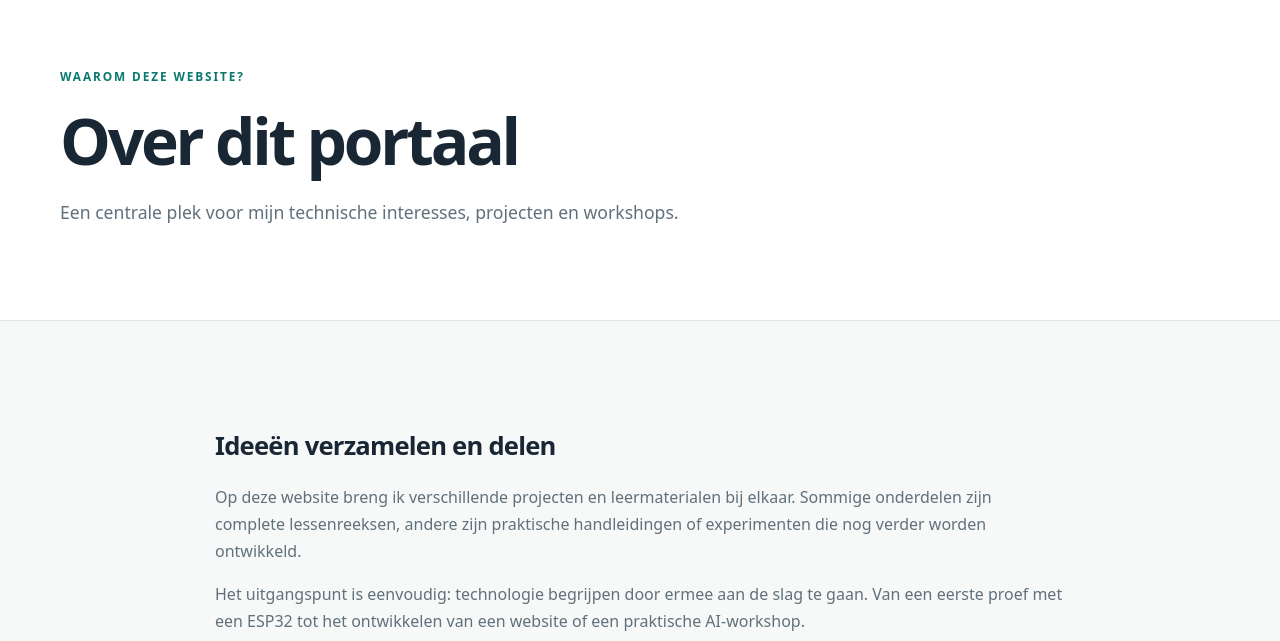
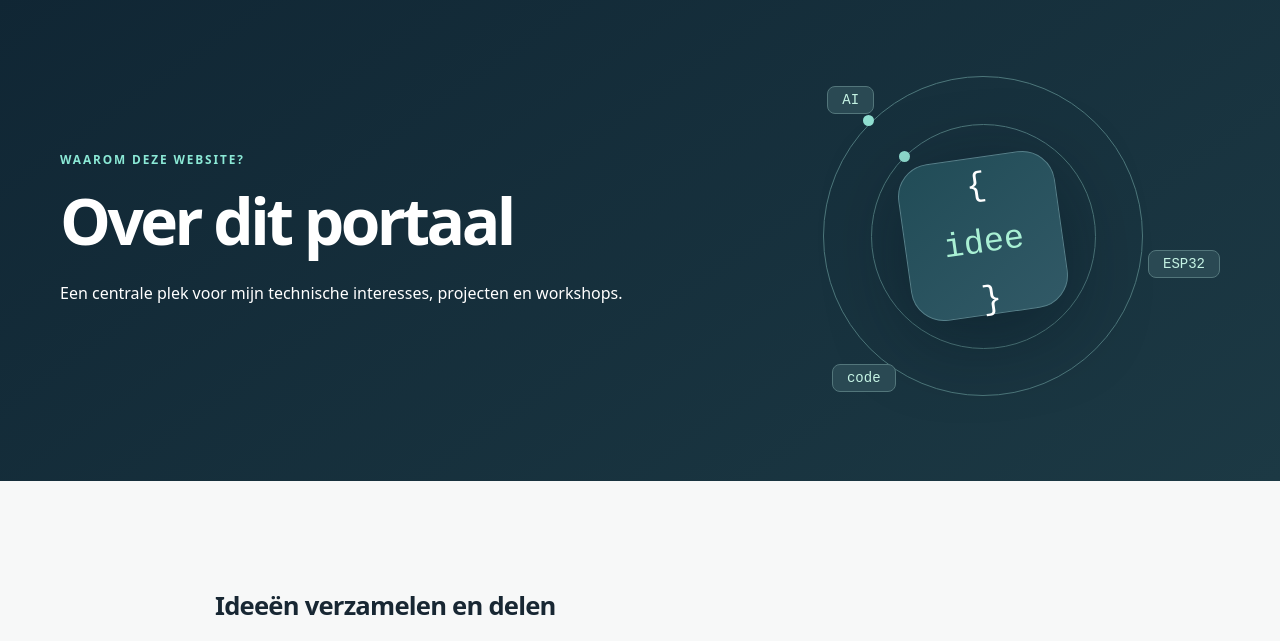
Before and after one commit to Yildiz2505/ypkurt-portaal, a plain HTML site: page over.html in a window 1280 px wide. Shown: the part 88-729 px from the top of the page. Drawn offline with Linux system fonts and the light colour scheme.

Commit message:
Geef subpagina dezelfde donkere schermbrede hero als YPKurt startpagina

```diff
--- a/over.html
+++ b/over.html
@@ -1,4 +1,4 @@
-<!doctype html><html lang="nl"><head><meta charset="utf-8"><meta name="viewport" content="width=device-width,initial-scale=1"><meta name="description" content="Over het YPKurt-portaal, workshops en technische projecten."><title>Over dit portaal · YPKurt</title><link rel="stylesheet" href="css/style.css"><script src="js/app.js" defer></script></head><body data-page="about">
+<!doctype html><html lang="nl"><head><meta charset="utf-8"><meta name="viewport" content="width=device-width,initial-scale=1"><meta name="description" content="Over het YPKurt-portaal, workshops en technische projecten."><title>Over dit portaal · YPKurt</title><link rel="stylesheet" href="css/style.css?v=20261025-hero"><script src="js/app.js" defer></script></head><body data-page="about">
 <a class="skip" href="#inhoud">Ga naar inhoud</a><header class="site-header"><div class="container header-inner"><a class="logo" href="index.html"><span class="logo-icon">Y<span>.</span></span><span>YPKurt</span></a><nav class="nav" aria-label="Hoofdnavigatie"><a href="index.html">Home</a><a href="projecten.html">Projecten</a><a href="updates.html">Ontwikkelingen</a><a class="active" aria-current="page" href="over.html">Over dit portaal</a><a href="https://workshops.ypkurt.nl/">Workshops</a></nav><button id="theme-toggle" class="theme-button" type="button" aria-label="Wissel thema">◐ <span>Thema</span></button></div></header>
-<main id="inhoud"><section class="page-hero"><div class="container"><p class="eyebrow">WAAROM DEZE WEBSITE?</p><h1>Over dit portaal</h1><p>Een centrale plek voor mijn technische interesses, projecten en workshops.</p></div></section><section class="section"><div class="container reading-width"><h2>Ideeën verzamelen en delen</h2><p>Op deze website breng ik verschillende projecten en leermaterialen bij elkaar. Sommige onderdelen zijn complete lessenreeksen, andere zijn praktische handleidingen of experimenten die nog verder worden ontwikkeld.</p><p>Het uitgangspunt is eenvoudig: technologie begrijpen door ermee aan de slag te gaan. Van een eerste proef met een ESP32 tot het ontwikkelen van een website of een praktische AI-workshop.</p><h2>Zelfstandige websites</h2><p>Het portaal verwijst naar andere websites binnen YPKurt. De inhoud daarvan wordt apart beheerd. Zo kan ieder project zijn eigen vorm en tempo houden.</p><h2>Over mij</h2><p>Een uitgebreidere persoonlijke introductie kan hier later worden toegevoegd. Voorlopig ligt de nadruk op de projecten en workshops.</p><a class="btn btn-primary" href="index.html">Terug naar de startpagina</a></div></section></main>
+<main id="inhoud"><section class="hero"><div class="container hero-grid"><div><p class="eyebrow">WAAROM DEZE WEBSITE?</p><h1>Over dit portaal</h1><p>Een centrale plek voor mijn technische interesses, projecten en workshops.</p></div><div class="hero-art" aria-hidden="true"><div class="art-ring ring-one"></div><div class="art-ring ring-two"></div><div class="art-core">{ <span>idee</span> }</div><span class="art-tag tag-one">AI</span><span class="art-tag tag-two">ESP32</span><span class="art-tag tag-three">code</span></div></div></section><section class="section"><div class="container reading-width"><h2>Ideeën verzamelen en delen</h2><p>Op deze website breng ik verschillende projecten en leermaterialen bij elkaar. Sommige onderdelen zijn complete lessenreeksen, andere zijn praktische handleidingen of experimenten die nog verder worden ontwikkeld.</p><p>Het uitgangspunt is eenvoudig: technologie begrijpen door ermee aan de slag te gaan. Van een eerste proef met een ESP32 tot het ontwikkelen van een website of een praktische AI-workshop.</p><h2>Zelfstandige websites</h2><p>Het portaal verwijst naar andere websites binnen YPKurt. De inhoud daarvan wordt apart beheerd. Zo kan ieder project zijn eigen vorm en tempo houden.</p><h2>Over mij</h2><p>Een uitgebreidere persoonlijke introductie kan hier later worden toegevoegd. Voorlopig ligt de nadruk op de projecten en workshops.</p><a class="btn btn-primary" href="index.html">Terug naar de startpagina</a></div></section></main>
 <footer class="site-footer"><div class="container footer-inner"><span><strong>YPKurt</strong> · Technologie, projecten & workshops</span><a href="index.html">Terug naar home ↑</a></div></footer></body></html>
```
